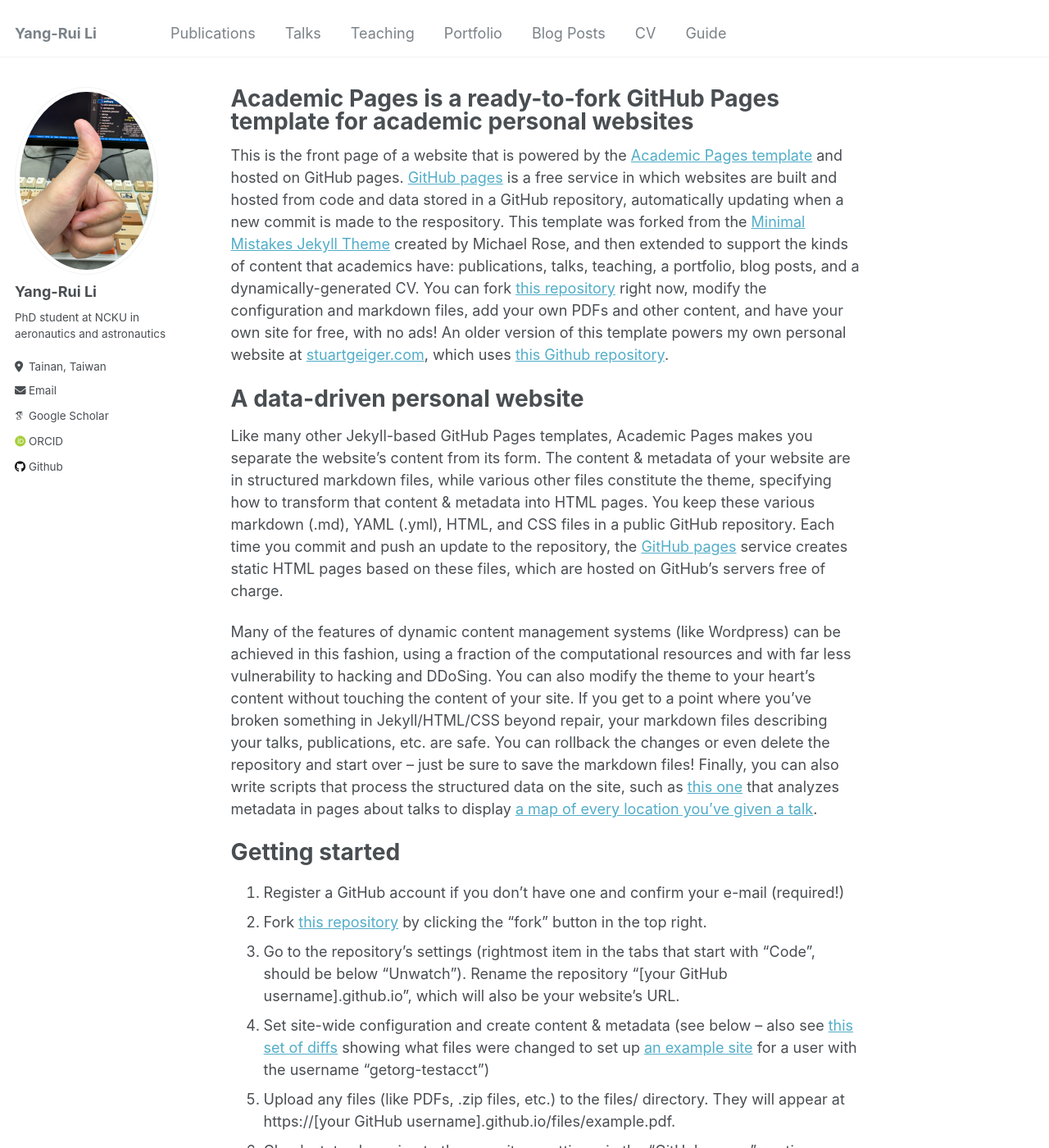
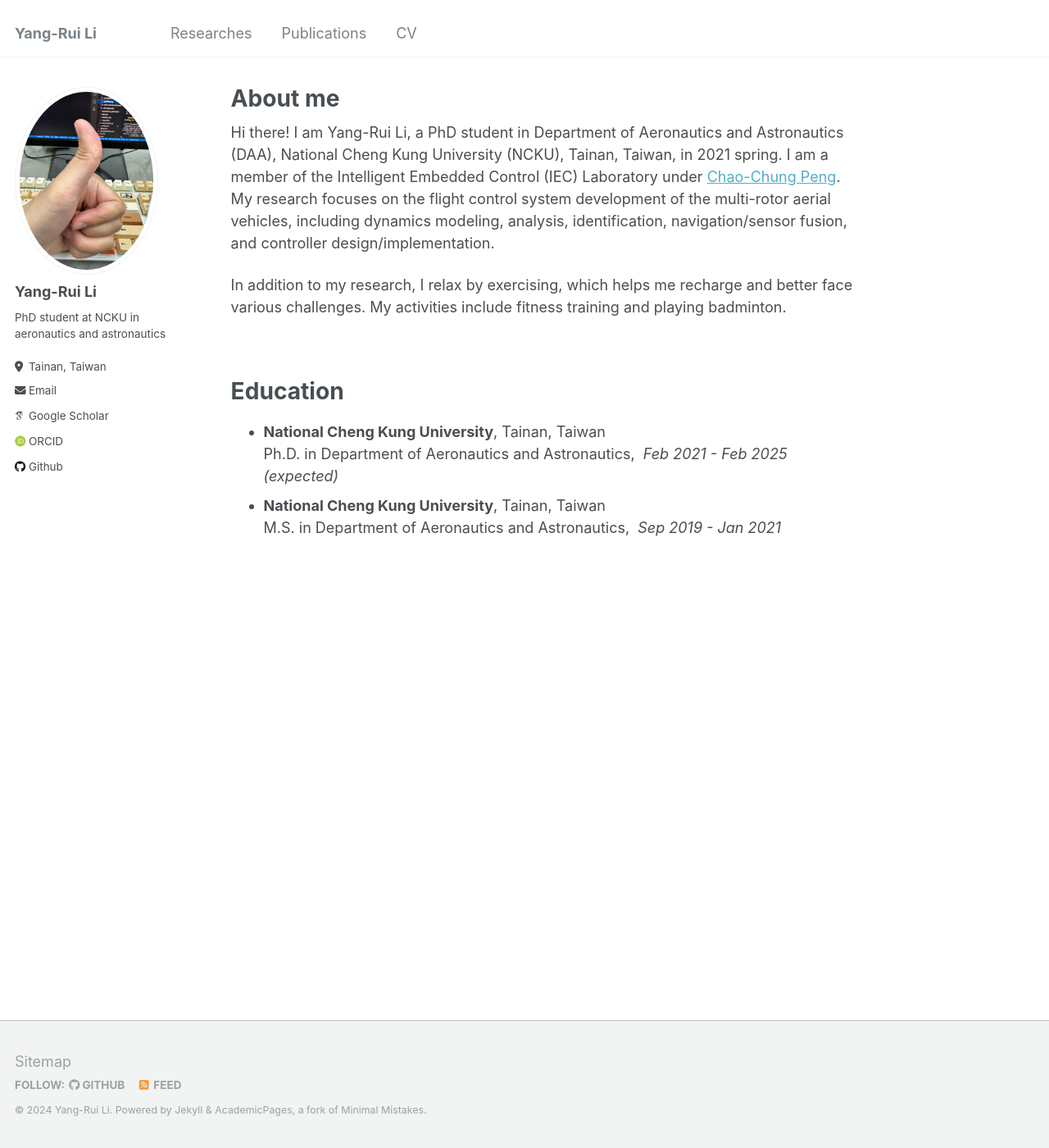
Before and after one commit to yangrui9501/yangrui9501.github.io, a Jekyll site: the page built from _pages/about.md, in a window 1280 px wide and 1400 px high. Shown: the whole window at 82% size. Built offline with Jekyll 4.4.1, drawn with Linux system fonts in a browser that asks for light colours; some web fonts are replaced; some of the changed text lies outside the part shown.

Commit message:
modified:   _data/navigation.yml 	modified:   _pages/about.md 	modified:   _pages/cv.md 	new file:   _pages/researches.md 	new file:   files/YangRui_Resume_2024.pdf

```diff
--- a/_data/navigation.yml
+++ b/_data/navigation.yml
@@ -1,22 +1,25 @@
 # main links links
 main:
+  - title: "Researches"
+    url: /researches/
+
   - title: "Publications"
     url: /publications/
 
-  - title: "Talks"
-    url: /talks/
+  # - title: "Talks"
+  #   url: /talks/
 
-  - title: "Teaching"
-    url: /teaching/
+  # - title: "Teaching"
+  #   url: /teaching/
 
-  - title: "Portfolio"
-    url: /portfolio/
+  # - title: "Portfolio"
+  #   url: /portfolio/
 
-  - title: "Blog Posts"
-    url: /year-archive/
+  # - title: "Blog Posts"
+  #   url: /year-archive/
 
   - title: "CV"
     url: /cv/
 
-  - title: "Guide"
-    url: /markdown/
+  # - title: "Guide"
+  #   url: /markdown/
--- a/_pages/about.md
+++ b/_pages/about.md
@@ -1,13 +1,32 @@
 ---
 permalink: /
-title: "Academic Pages is a ready-to-fork GitHub Pages template for academic personal websites"
+title: "About me"
 author_profile: true
 redirect_from:
   - /about/
   - /about.html
 ---
 
-This is the front page of a website that is powered by the [Academic Pages template](https://github.com/academicpages/academicpages.github.io) and hosted on GitHub pages. [GitHub pages](https://pages.github.com) is a free service in which websites are built and hosted from code and data stored in a GitHub repository, automatically updating when a new commit is made to the respository. This template was forked from the [Minimal Mistakes Jekyll Theme](https://mmistakes.github.io/minimal-mistakes/) created by Michael Rose, and then extended to support the kinds of content that academics have: publications, talks, teaching, a portfolio, blog posts, and a dynamically-generated CV. You can fork [this repository](https://github.com/academicpages/academicpages.github.io) right now, modify the configuration and markdown files, add your own PDFs and other content, and have your own site for free, with no ads! An older version of this template powers my own personal website at [stuartgeiger.com](http://stuartgeiger.com), which uses [this Github repository](https://github.com/staeiou/staeiou.github.io).
+Hi there! I am Yang-Rui Li, a PhD student in Department of Aeronautics and Astronautics (DAA), National Cheng Kung University (NCKU), Tainan, Taiwan, in 2021 spring. I am a member of the Intelligent Embedded Control (IEC) Laboratory under [Chao-Chung Peng](https://scholar.google.com/citations?hl=en&user=YzN8zoUAAAAJ). My research focuses on the flight control system development of the multi-rotor aerial vehicles, including dynamics modeling, analysis, identification, navigation/sensor fusion, and controller design/implementation.
+
+<!-- 放一些裝B的圖 ahrs, navigation, ..., control-->
+
+In addition to my research, I relax by exercising, which helps me recharge and better face various challenges. My activities include fitness training and playing badminton.
+
+<!-- 放一些裝B的圖 -->
+
+<br/>
+
+Education
+======
+* **National Cheng Kung University**, Tainan, Taiwan\
+Ph.D. in Department of Aeronautics and Astronautics, &nbsp;*Feb 2021 - Feb 2025 (expected)*
+* **National Cheng Kung University**, Tainan, Taiwan\
+M.S. in Department of Aeronautics and Astronautics, &nbsp;*Sep 2019 - Jan 2021*
+<!-- * **National Cheng Kung University**, Tainan, Taiwan\
+B.S. in Aeronautics and Astronautics, &nbsp;*Sep 2015 - Jun 2019* -->
+
+<!-- This is the front page of a website that is powered by the [Academic Pages template](https://github.com/academicpages/academicpages.github.io) and hosted on GitHub pages. [GitHub pages](https://pages.github.com) is a free service in which websites are built and hosted from code and data stored in a GitHub repository, automatically updating when a new commit is made to the respository. This template was forked from the [Minimal Mistakes Jekyll Theme](https://mmistakes.github.io/minimal-mistakes/) created by Michael Rose, and then extended to support the kinds of content that academics have: publications, talks, teaching, a portfolio, blog posts, and a dynamically-generated CV. You can fork [this repository](https://github.com/academicpages/academicpages.github.io) right now, modify the configuration and markdown files, add your own PDFs and other content, and have your own site for free, with no ads! An older version of this template powers my own personal website at [stuartgeiger.com](http://stuartgeiger.com), which uses [this Github repository](https://github.com/staeiou/staeiou.github.io).
 
 A data-driven personal website
 ======
@@ -46,4 +65,4 @@ Example: editing a markdown file for a talk
 
 For more info
 ------
-More info about configuring Academic Pages can be found in [the guide](https://academicpages.github.io/markdown/). The [guides for the Minimal Mistakes theme](https://mmistakes.github.io/minimal-mistakes/docs/configuration/) (which this theme was forked from) might also be helpful.
+More info about configuring Academic Pages can be found in [the guide](https://academicpages.github.io/markdown/). The [guides for the Minimal Mistakes theme](https://mmistakes.github.io/minimal-mistakes/docs/configuration/) (which this theme was forked from) might also be helpful. -->
--- a/_pages/cv.md
+++ b/_pages/cv.md
@@ -3,11 +3,13 @@ layout: archive
 title: "CV"
 permalink: /cv/
 author_profile: true
-redirect_from:
-  - /resume
+# redirect_from:
+#   - /resume
 ---
 
-{% include base_path %}
+<embed src="https://yangrui9501.github.io/files/YangRui_Resume_2024.pdf" width="100%" height="500px"/>
+
+<!-- {% include base_path %}
 
 Education
 ======
@@ -61,4 +63,4 @@ Teaching
 
 Service and leadership
 ======
-* Currently signed in to 43 different slack teams
+* Currently signed in to 43 different slack teams -->
--- /dev/null
+++ b/_pages/researches.md
@@ -0,0 +1,16 @@
+---
+layout: archive
+title: "Researches"
+permalink: /researches/
+author_profile: true
+---
+
+{% if site.author.googlescholar %}
+  <div class="wordwrap">You can also find my articles on <a href="{{site.author.googlescholar}}">my Google Scholar profile</a>.</div>
+{% endif %}
+
+{% include base_path %}
+
+{% for post in site.publications reversed %}
+  {% include archive-single.html %}
+{% endfor %}
```
Also changed, not shown: other parts of _pages/about.md (+5 -5 lines), 1 other file.
